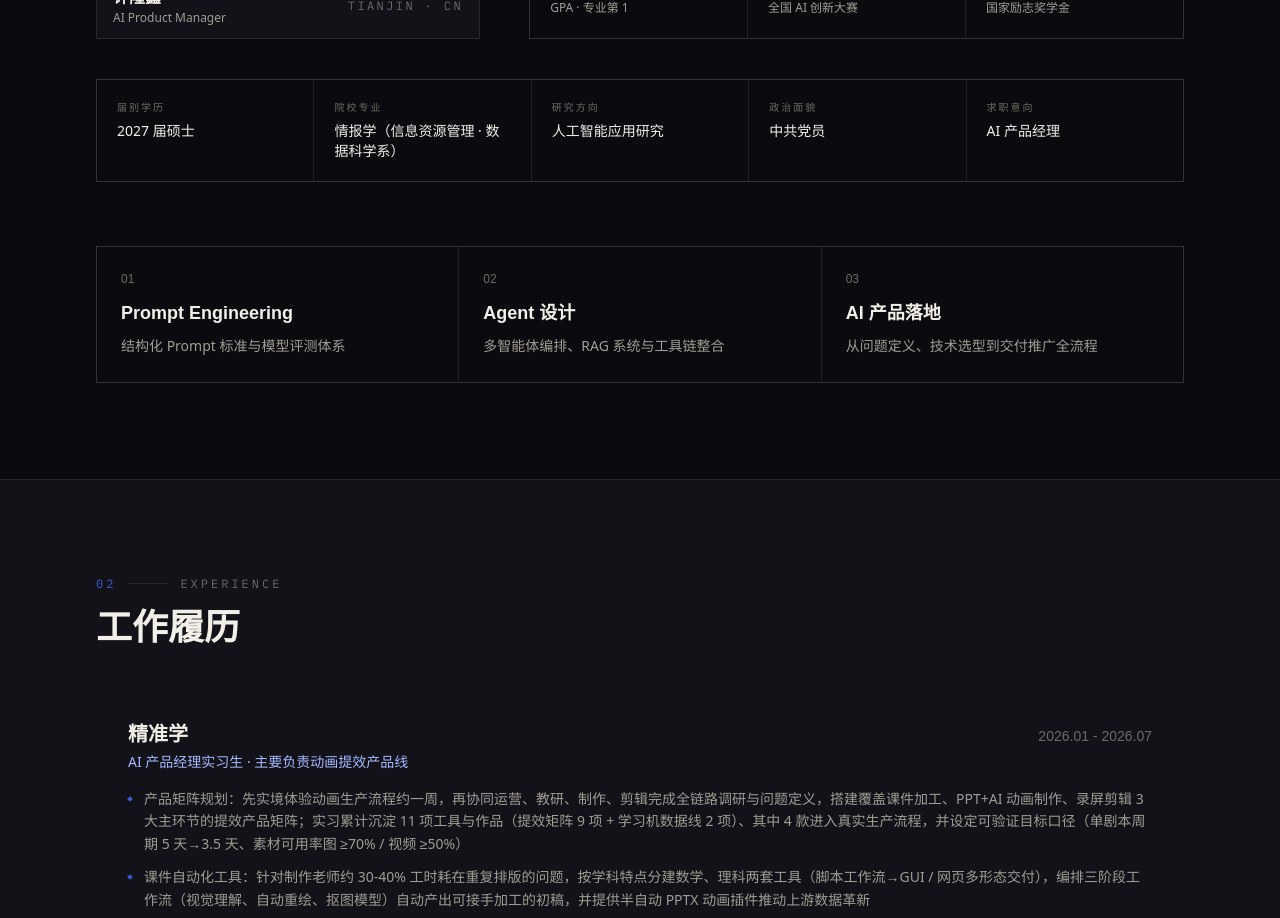
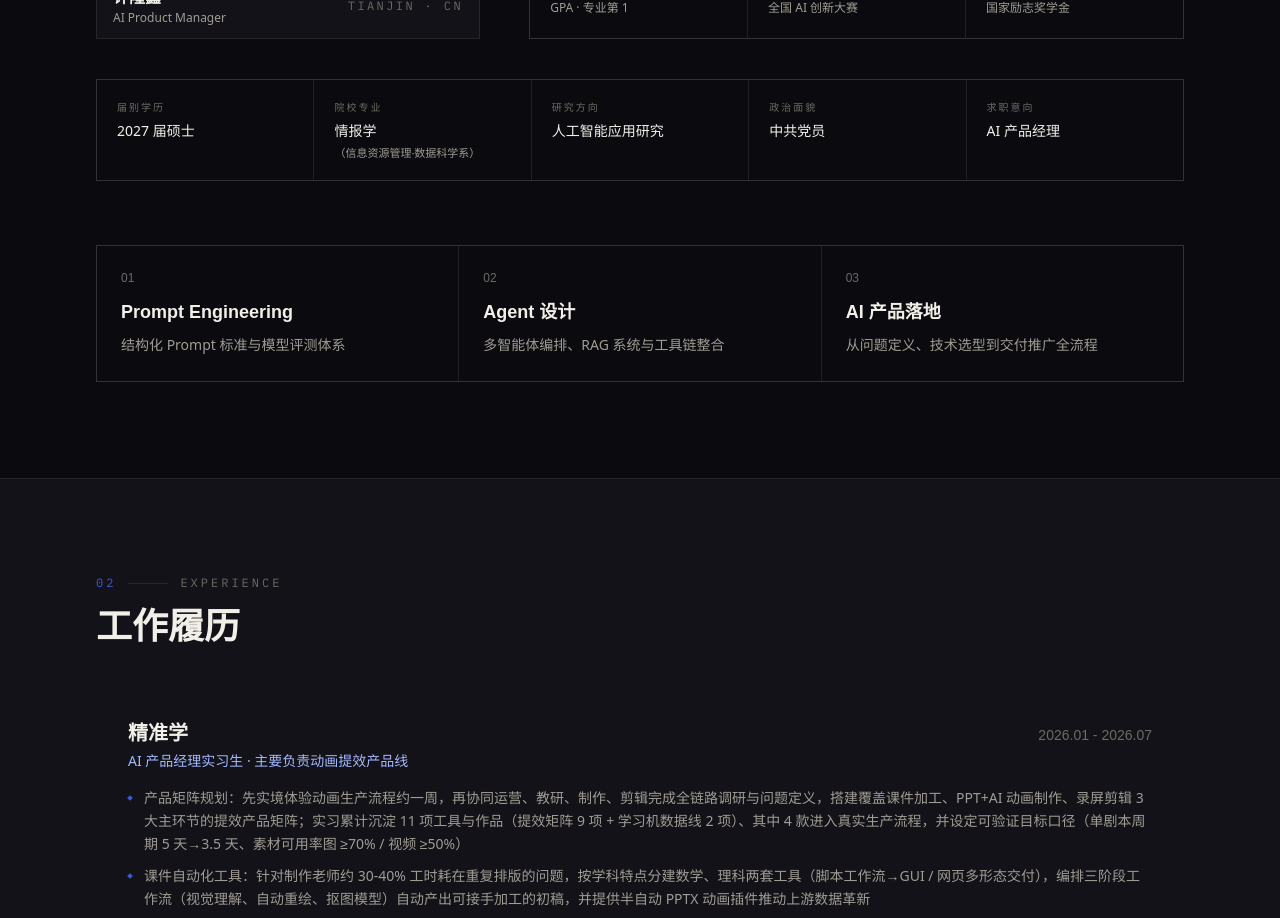
Before and after one commit to Xu107-hhh/portfolio, a Next.js app: page /about in a window 1280 px wide. Shown: the part 1020-1938 px from the top of the page. Built offline with nearby package versions, Linux system fonts and the light colour scheme.

Commit message:
copy(about): 院校专业格两行化——桌面端括号段独立成行(11px 禁折行防三行)，移动端保持自然流

```diff
--- a/src/app/about/page.tsx
+++ b/src/app/about/page.tsx
@@ -76,7 +76,19 @@ export default function AboutPage() {
           <dl className="mt-10 grid grid-cols-2 gap-px border border-line bg-line md:grid-cols-5">
             {[
               { label: "届别学历", value: "2027 届硕士" },
-              { label: "院校专业", value: "情报学（信息资源管理 · 数据科学系）" },
+              {
+                label: "院校专业",
+                value: (
+                  <>
+                    情报学
+                    {/* 移动端随文自然换行；md+ 括号段独立一行（缩号+禁折行，防溢出到第三行） */}
+                    <span className="md:hidden">（信息资源管理 · 数据科学系）</span>
+                    <span className="hidden md:block md:whitespace-nowrap md:text-[11px] md:font-normal md:text-muted md:mt-1">
+                      （信息资源管理·数据科学系）
+                    </span>
+                  </>
+                ),
+              },
               { label: "研究方向", value: "人工智能应用研究" },
               { label: "政治面貌", value: "中共党员" },
               { label: "求职意向", value: "AI 产品经理" },
```
